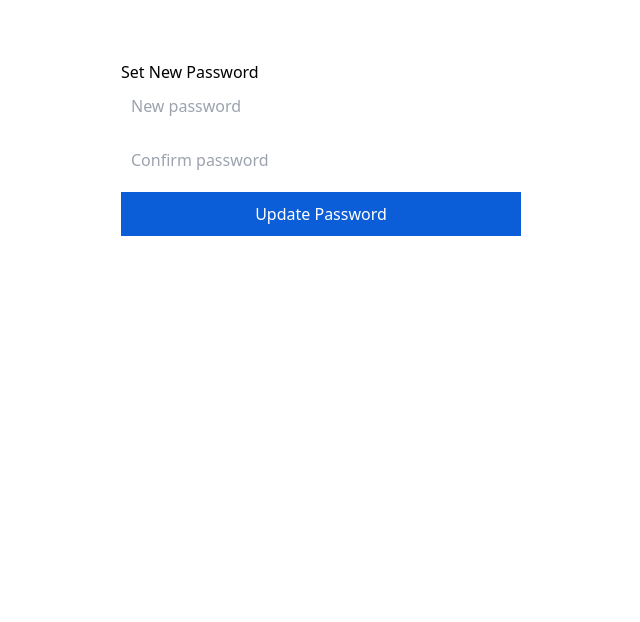
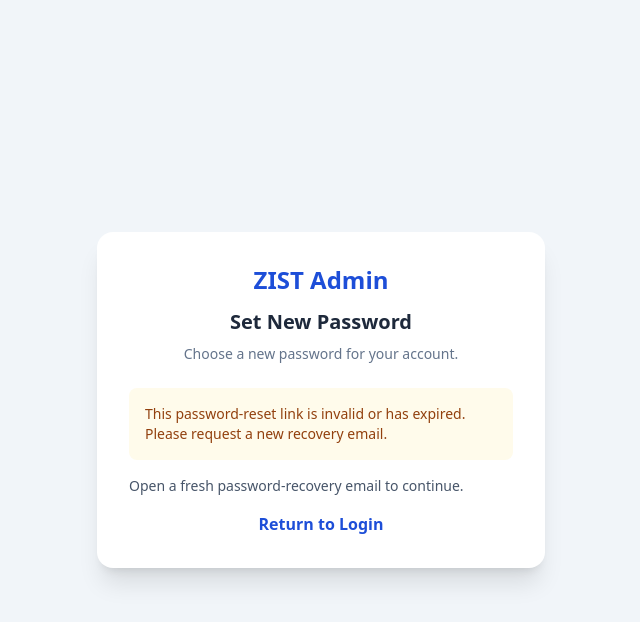
Before and after one commit to shifairfan755-ui/zist-admin, a React (Vite) app: page /reset-password in a window 1280 px wide. Shown: the top 622 px of the page, without its empty margins (319-959 px from the left). Built offline with nearby package versions, Linux system fonts and the light colour scheme.

Commit message:
Fix password recovery and reset flow

```diff
--- a/src/pages/ResetPassword.tsx
+++ b/src/pages/ResetPassword.tsx
@@ -1,6 +1,8 @@
-import { useState } from "react";
+
+import { useEffect, useState } from "react";
+import type { FormEvent } from "react";
+import { Link, useNavigate } from "react-router-dom";
 import { supabase } from "../lib/supabaseClient";
-import { useNavigate } from "react-router-dom";
 
 export default function ResetPassword() {
   const navigate = useNavigate();
@@ -8,71 +10,285 @@ export default function ResetPassword() {
   const [password, setPassword] = useState("");
   const [confirm, setConfirm] = useState("");
   const [loading, setLoading] = useState(false);
+  const [checkingSession, setCheckingSession] = useState(true);
+  const [recoveryReady, setRecoveryReady] = useState(false);
   const [errorMsg, setErrorMsg] = useState("");
+  const [successMsg, setSuccessMsg] = useState("");
 
-  const handleReset = async (e: React.FormEvent) => {
+  useEffect(() => {
+    let active = true;
+
+    const enableRecovery = () => {
+      if (!active) return;
+      setRecoveryReady(true);
+      setErrorMsg("");
+      setCheckingSession(false);
+    };
+
+    const {
+      data: { subscription },
+    } = supabase.auth.onAuthStateChange((event, session) => {
+      if (event === "PASSWORD_RECOVERY" && session) {
+        enableRecovery();
+      }
+    });
+
+    const checkRecoverySession = async () => {
+      try {
+        const urlParams = new URLSearchParams(window.location.search);
+        const hashParams = new URLSearchParams(
+          window.location.hash.replace(/^#/, "")
+        );
+
+        const recoveryLink =
+          urlParams.get("type") === "recovery" ||
+          hashParams.get("type") === "recovery";
+
+        const authError =
+          urlParams.get("error_description") ||
+          hashParams.get("error_description") ||
+          urlParams.get("error") ||
+          hashParams.get("error");
+
+        if (authError) {
+          throw new Error(
+            authError.replace(/\+/g, " ")
+          );
+        }
+
+        // Allow Supabase time to process the recovery URL and emit
+        // PASSWORD_RECOVERY before checking the resulting session.
+        await new Promise((resolve) => window.setTimeout(resolve, 300));
+
+        if (!active) return;
+
+        const {
+          data: { session },
+          error,
+        } = await supabase.auth.getSession();
+
+        if (!active) return;
+
+        if (error) {
+          throw error;
+        }
+
+        if (session && (recoveryLink || window.location.pathname === "/reset-password")) {
+          enableRecovery();
+          return;
+        }
+
+        if (!session) {
+          setErrorMsg(
+            "This password-reset link is invalid or has expired. Please request a new recovery email."
+          );
+          return;
+        }
+
+        setErrorMsg(
+          "Please open the password-recovery link from your email to set a new password."
+        );
+      } catch (err) {
+        if (!active) return;
+
+        setErrorMsg(
+          err instanceof Error
+            ? err.message
+            : "Unable to verify this recovery link. Please request a new one."
+        );
+      } finally {
+        if (active) {
+          setCheckingSession(false);
+        }
+      }
+    };
+
+    void checkRecoverySession();
+
+    return () => {
+      active = false;
+      subscription.unsubscribe();
+    };
+  }, []);
+
+  const handleReset = async (e: FormEvent<HTMLFormElement>) => {
     e.preventDefault();
+    setErrorMsg("");
+    setSuccessMsg("");
+
+    if (password.length < 8) {
+      setErrorMsg("Your password must contain at least 8 characters.");
+      return;
+    }
 
     if (password !== confirm) {
-      setErrorMsg("Passwords do not match");
+      setErrorMsg("Passwords do not match.");
       return;
     }
 
     setLoading(true);
 
-    const { error } = await supabase.auth.updateUser({
-      password,
-    });
+    try {
+      const {
+        data: { session },
+        error: sessionError,
+      } = await supabase.auth.getSession();
 
-    if (error) {
-      setErrorMsg(error.message);
-      setLoading(false);
+      if (sessionError) {
+        throw sessionError;
+      }
+
+      if (!session) {
+        setRecoveryReady(false);
+        setErrorMsg(
+          "Your recovery session has expired. Please request a new password-reset email."
+        );
         return;
       }
 
-    alert("Password updated successfully!");
-    navigate("/dashboard");
+      const { error } = await supabase.auth.updateUser({ password });
+
+      if (error) {
+        throw error;
+      }
+
+      setSuccessMsg(
+        "Your password has been updated successfully. Redirecting you to login..."
+      );
+
+      await supabase.auth.signOut();
+
+      window.setTimeout(() => {
+        navigate("/login", { replace: true });
+      }, 1800);
+    } catch (err) {
+      setErrorMsg(
+        err instanceof Error
+          ? err.message
+          : "Unable to update your password. Please try again."
+      );
+    } finally {
+      setLoading(false);
+    }
   };
 
   return (
-    <div style={{ maxWidth: 400, margin: "60px auto" }}>
-      <h2>Set New Password</h2>
+    <div className="flex min-h-screen items-center justify-center bg-slate-100 px-4 py-10">
+      <div className="w-full max-w-md rounded-2xl bg-white p-8 shadow-xl">
+        <div className="mb-6 text-center">
+          <h1 className="text-2xl font-bold text-blue-700">
+            ZIST Admin
+          </h1>
 
-      <form onSubmit={handleReset}>
+          <h2 className="mt-3 text-xl font-semibold text-slate-800">
+            Set New Password
+          </h2>
+
+          <p className="mt-2 text-sm text-slate-500">
+            Choose a new password for your account.
+          </p>
+        </div>
+
+        {checkingSession ? (
+          <p
+            className="py-6 text-center text-slate-600"
+            role="status"
+          >
+            Verifying your recovery link...
+          </p>
+        ) : recoveryReady ? (
+          <form onSubmit={handleReset} className="space-y-4">
+            <div>
+              <label
+                htmlFor="new-password"
+                className="mb-1 block text-sm font-medium text-slate-700"
+              >
+                New password
+              </label>
+
               <input
+                id="new-password"
                 type="password"
-          placeholder="New password"
+                autoComplete="new-password"
+                minLength={8}
                 required
                 value={password}
                 onChange={(e) => setPassword(e.target.value)}
-          style={{ width: "100%", padding: 10, marginBottom: 10 }}
+                placeholder="At least 8 characters"
+                className="w-full rounded-lg border border-slate-300 px-4 py-3 outline-none focus:border-blue-500 focus:ring-2 focus:ring-blue-100"
               />
+            </div>
+
+            <div>
+              <label
+                htmlFor="confirm-password"
+                className="mb-1 block text-sm font-medium text-slate-700"
+              >
+                Confirm new password
+              </label>
 
               <input
+                id="confirm-password"
                 type="password"
-          placeholder="Confirm password"
+                autoComplete="new-password"
+                minLength={8}
                 required
                 value={confirm}
                 onChange={(e) => setConfirm(e.target.value)}
-          style={{ width: "100%", padding: 10, marginBottom: 10 }}
+                placeholder="Enter the password again"
+                className="w-full rounded-lg border border-slate-300 px-4 py-3 outline-none focus:border-blue-500 focus:ring-2 focus:ring-blue-100"
               />
+            </div>
 
-        {errorMsg && <p style={{ color: "red" }}>{errorMsg}</p>}
+            {errorMsg && (
+              <div
+                role="alert"
+                className="rounded-lg bg-red-50 p-3 text-sm text-red-700"
+              >
+                {errorMsg}
+              </div>
+            )}
+
+            {successMsg && (
+              <div
+                role="status"
+                className="rounded-lg bg-green-50 p-3 text-sm text-green-700"
+              >
+                {successMsg}
+              </div>
+            )}
 
             <button
               type="submit"
-          disabled={loading}
-          style={{
-            width: "100%",
-            padding: 10,
-            background: "#0b5ed7",
-            color: "white",
-            border: "none",
-          }}
+              disabled={loading || Boolean(successMsg)}
+              className="w-full rounded-lg bg-blue-700 px-4 py-3 font-semibold text-white transition hover:bg-blue-800 disabled:cursor-not-allowed disabled:opacity-60"
             >
-          {loading ? "Updating..." : "Update Password"}
+              {loading ? "Updating password..." : "Update Password"}
             </button>
           </form>
+        ) : (
+          <div className="space-y-4">
+            <div
+              role="alert"
+              className="rounded-lg bg-amber-50 p-4 text-sm text-amber-800"
+            >
+              {errorMsg ||
+                "Your recovery link could not be verified. Please request a new one."}
+            </div>
+
+            <p className="text-sm text-slate-600">
+              Open a fresh password-recovery email to continue.
+            </p>
+
+            <Link
+              to="/login"
+              className="block text-center font-semibold text-blue-700 hover:underline"
+            >
+              Return to Login
+            </Link>
+          </div>
+        )}
+      </div>
     </div>
   );
 }
```
Lines whose indentation alone changed are shown as unchanged.
